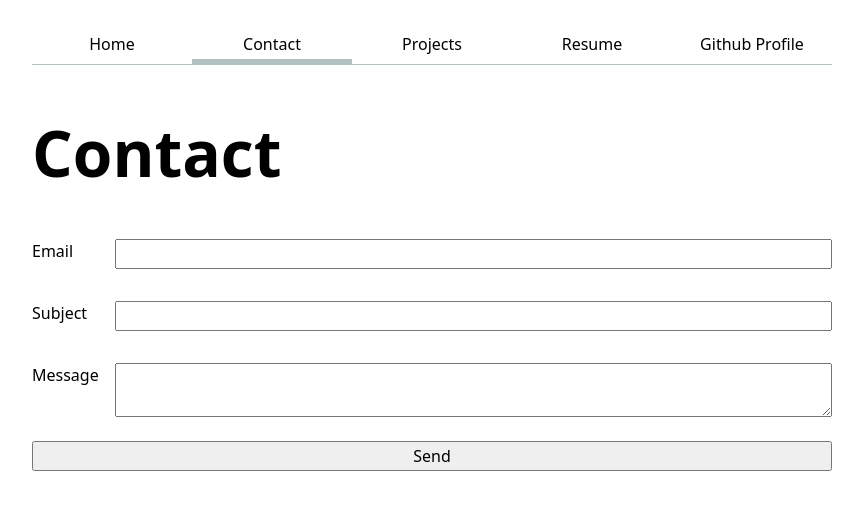
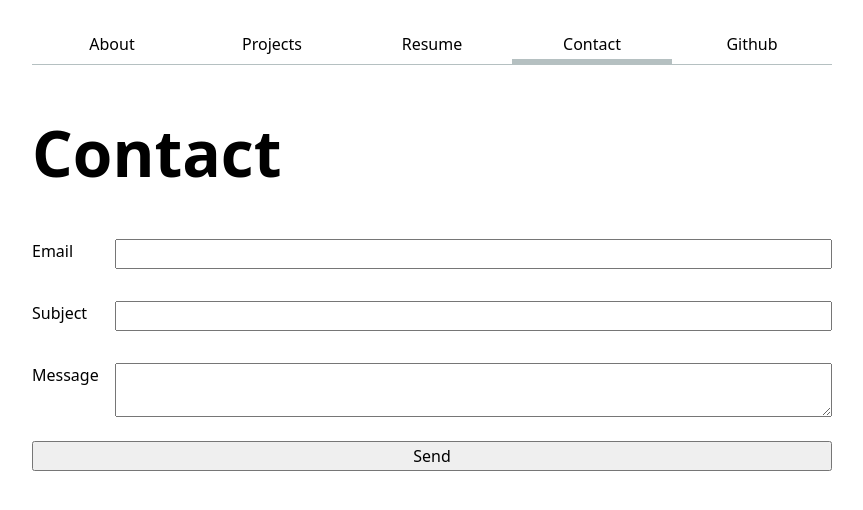
Before and after one commit to kcnakamu/6c35-Lab3, a SvelteKit app: page /contact in a window 1280 px wide. Shown: the top 510 px of the page, without its empty margins (208-1071 px from the left). Built offline with nearby package versions, Linux system fonts and the light colour scheme.

Commit message:
Added Dynamic Nav-bar

```diff
--- /dev/null
+++ b/src/routes/+layout.svelte
@@ -0,0 +1,36 @@
+<script>
+import { base } from "$app/paths";
+import { page } from "$app/stores";
+
+
+let pages = [
+  {url: "/", title: "About"},
+  {url: "/projects", title: "Projects"},
+  {url: "/resume", title: "Resume"},
+  {url: "/contact", title: "Contact"},
+  {url: "https://github.com/kcnakamu", title: "Github"},
+];
+
+
+</script>
+
+
+<nav class="Menu">
+    <ul>
+        {#each pages as p}
+        <li>
+            <a href={base + p.url}
+            class:current={p.url === "/"
+            ? $page.url.pathname === (base + "/")
+            : $page.url.pathname.startsWith(base + p.url)}
+            target={p.url.startsWith("http") ? "_blank": null}
+            >
+  {p.title}
+</a>
+
+        </li>
+        {/each}
+    </ul>
+</nav>
+
+<slot />
--- a/src/routes/contact/+page.svelte
+++ b/src/routes/contact/+page.svelte
@@ -1,13 +1,3 @@
-<nav class="Menu">
-    <ul>
-        <li><a href=".">Home</a></li>
-        <li><a href="contact"  class="current">Contact</a></li>
-        <li><a href="projects">Projects</a></li>
-        <li><a href="resume">Resume</a></li>
-        <li><a href="https://github.com/kcnakamu" target="_blank">Github Profile</a></li>
-    </ul>
-</nav>
-
 <h1>Contact</h1>
 <form action="mailto:38799557+kcnakamu@users.noreply.github.com" method="get">
     <label>
```
Also changed, not shown: src/routes/+page.svelte (+0 -9 lines), src/routes/projects/+page.svelte (+1 -9 lines), src/routes/resume/+page.svelte (+0 -9 lines).
